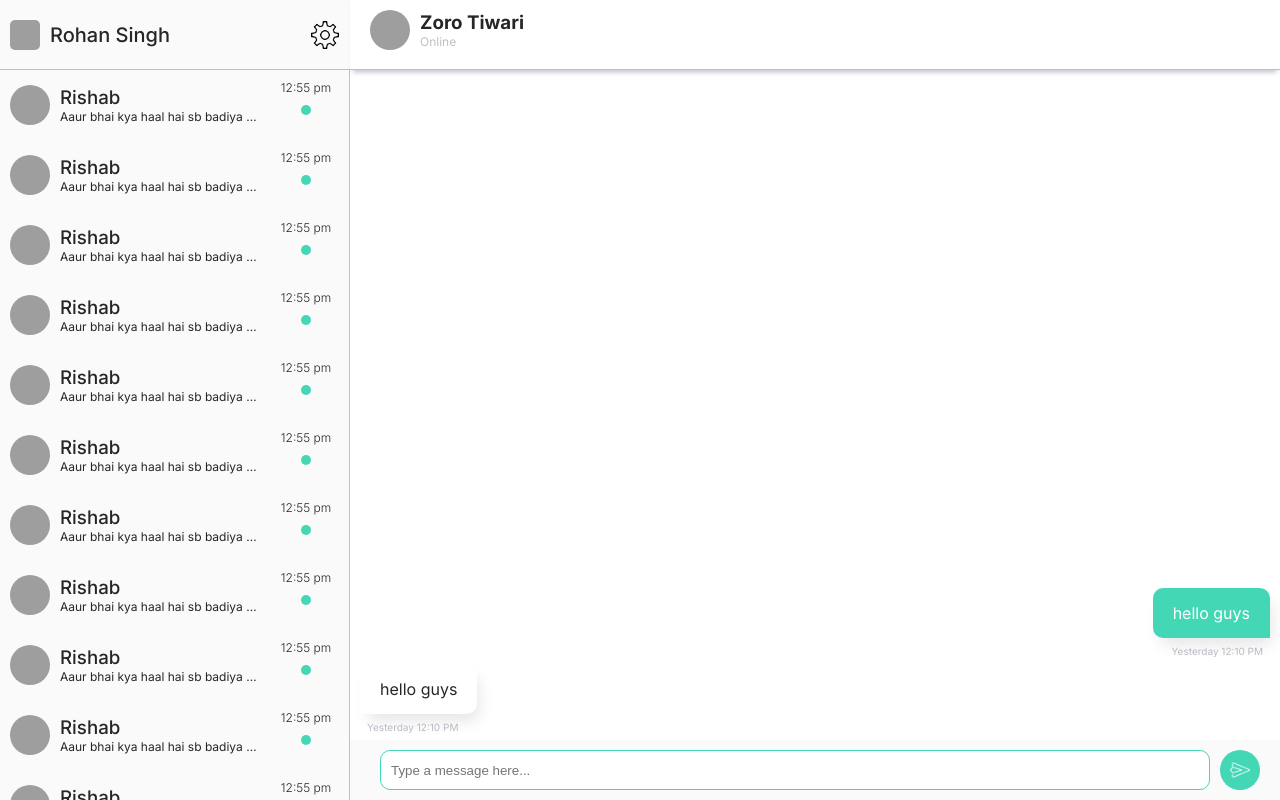
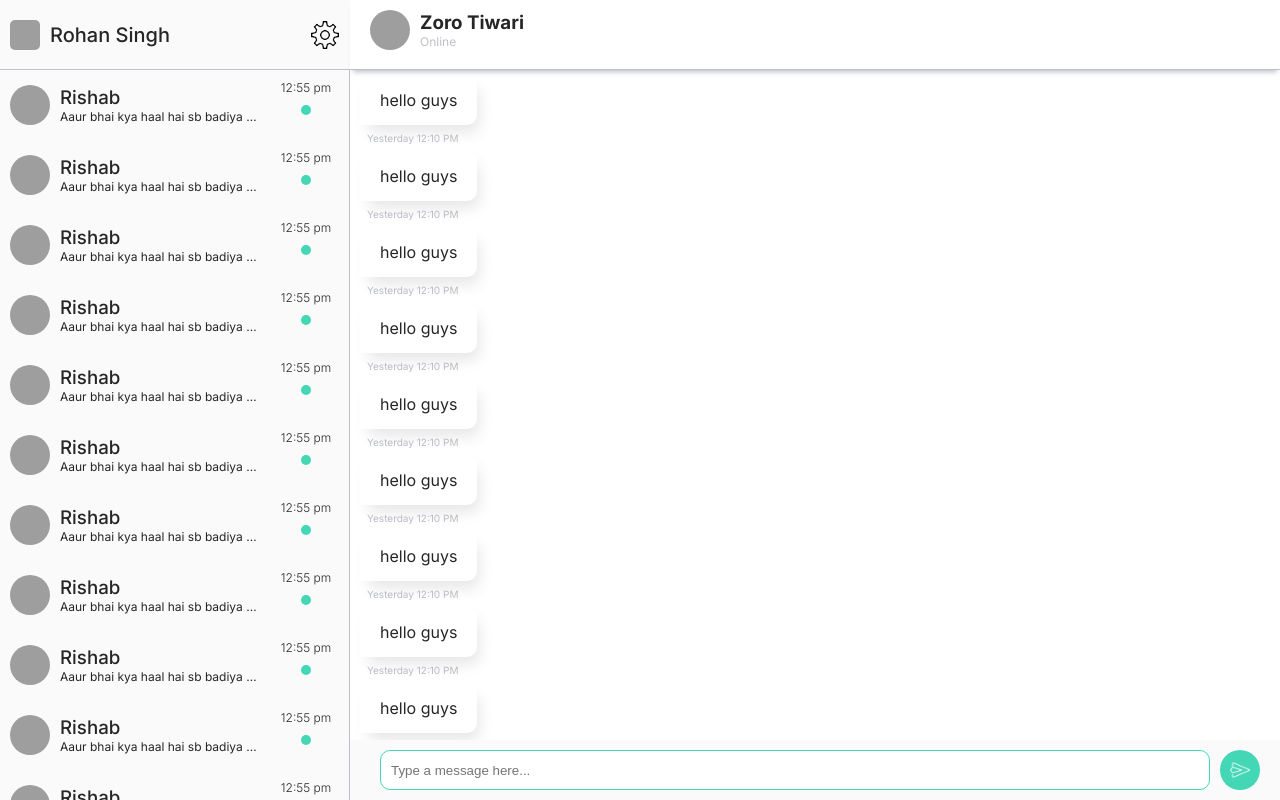
Before and after one commit to devbyanurag/ChatLoom, a Next.js app: page / in a window 1280 px wide. Built offline with nearby package versions, Linux system fonts and the light colour scheme; grey boxes are pictures that could not be loaded.

Commit message:
added signup page

```diff
--- a/app/components/Chat/Chat.module.scss
+++ b/app/components/Chat/Chat.module.scss
@@ -3,6 +3,7 @@
 .chatContainer {
   height: 100%;
   flex: 1;
+  overflow: hidden;
   .header {
     padding: 10px 20px;
     border-bottom: 1px solid $primary-grey;
@@ -10,6 +11,7 @@
     height: 70px;
     position: fixed;
     width: calc(100% - 350px);
+    z-index: 1;
     background-color: white;
     .profileDetails {
       display: flex;
@@ -31,16 +33,16 @@
     }
   }
   .chatsMainContainer {
-    padding: 70px 10px 60px 10px;
+    padding: 75px 10px 60px 10px;
     height: 100%;
     overflow-y: scroll;
-    display: flex;
-    flex-direction: column-reverse;
+    // display: flex;
+    // flex-direction: column-reverse;
 
 
 
     &::-webkit-scrollbar {
-      width: 2px;
+      width: 5px;
     }
     &::-webkit-scrollbar-thumb {
       background-color: $primary-green;
--- a/app/components/Chat/Chat.tsx
+++ b/app/components/Chat/Chat.tsx
@@ -23,6 +23,15 @@ const Chat = () => {
 
 
                 <IncomingMsg />
+                <IncomingMsg />
+                <IncomingMsg />
+                <IncomingMsg />
+                <IncomingMsg />
+                <IncomingMsg />
+                <IncomingMsg />
+                <IncomingMsg />
+                <IncomingMsg />
+
             <OutgoingMsg/>
             </div>
             <div className={styles.footer}>
```
Also changed, not shown: app/(pages)/signup/page.tsx (added, +10 -0 lines), app/(pages)/signup/signup.module.scss (added).
